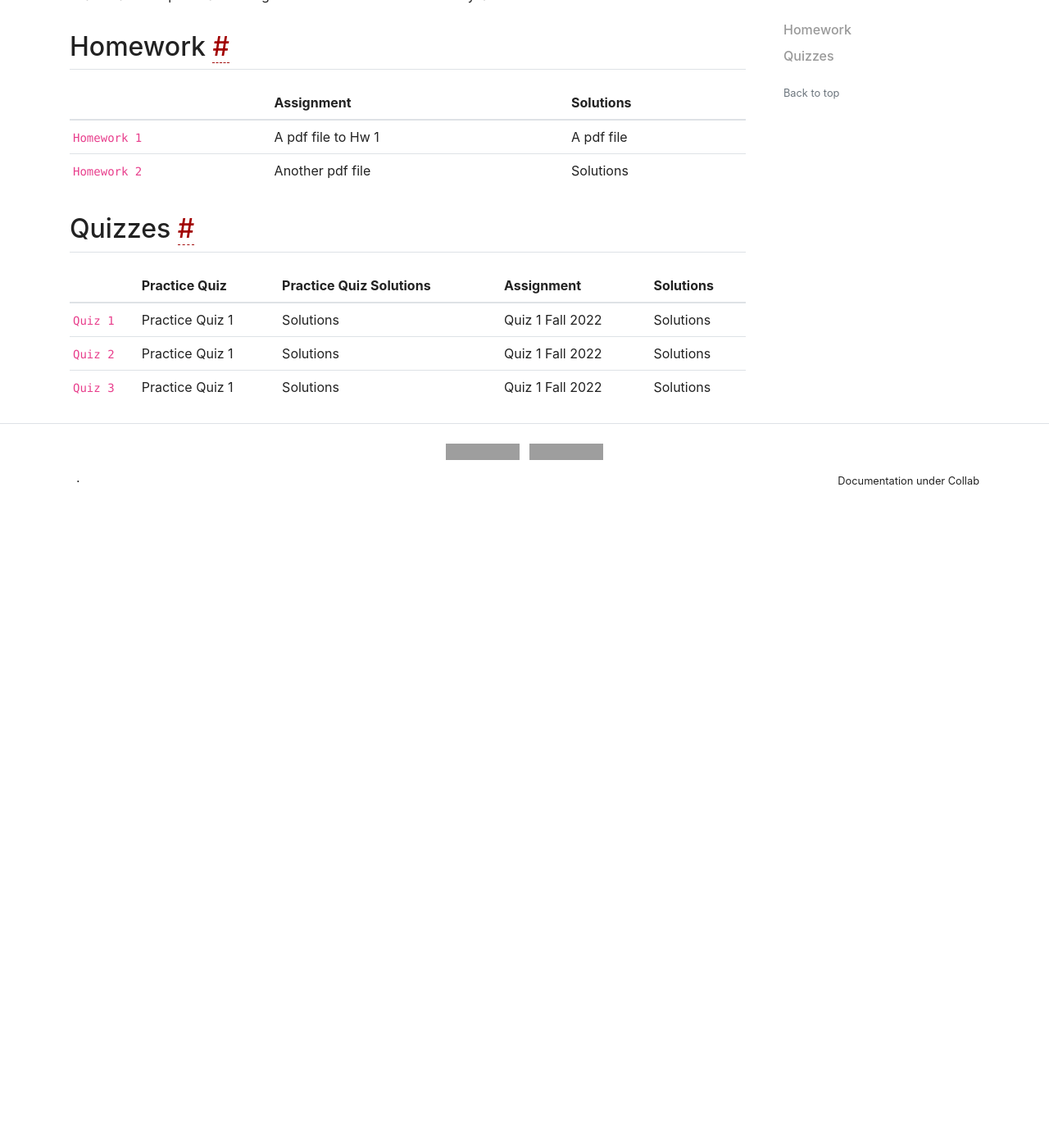
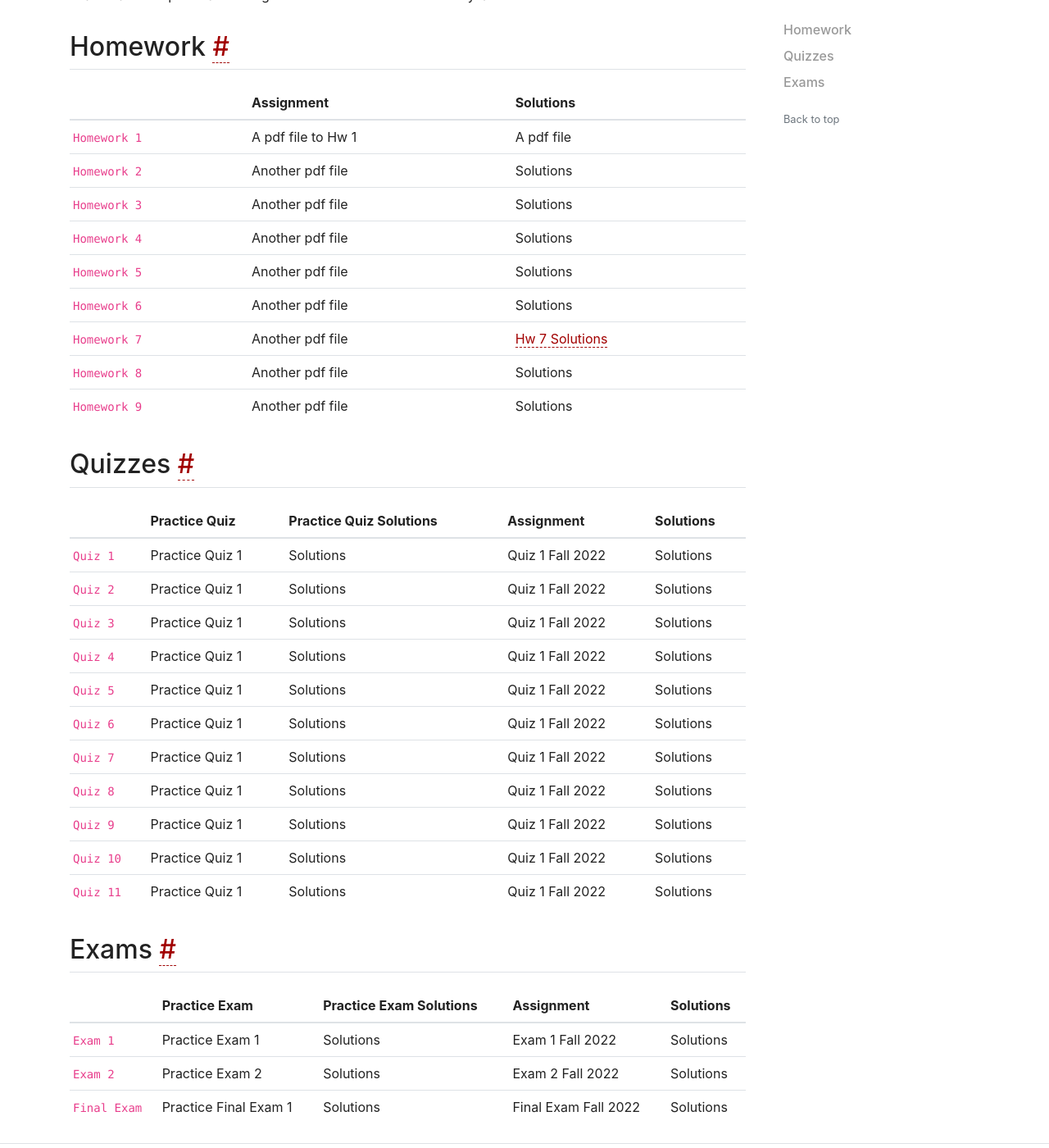
Before and after one commit to WilliamOlsen/Calculus-III, a Jekyll site: the page built from CourseMaterials/CourseAssignments.md, in a window 1280 px wide and 1400 px high, scrolled down 270 px. Shown: the whole window at 82% size. Built offline with Jekyll 4.4.1, drawn with Linux system fonts in a browser that asks for light colours; nearby versions of some CDN libraries; comment, search, counter and statistics services are not loaded; before the commit the page ends 900 px from its top, so only the background shows below that; grey boxes are pictures that could not be loaded.

```diff
--- a/CourseMaterials/CourseAssignments.md
+++ b/CourseMaterials/CourseAssignments.md
@@ -11,6 +11,13 @@ Grades are computed according to the rubric described on the syllabus.
 |:------------|:-------------------|:-----------|
 | `Homework 1`| A pdf file to Hw 1 | A pdf file |
 | `Homework 2`| Another pdf file   | Solutions  |
+| `Homework 3`| Another pdf file   | Solutions  |
+| `Homework 4`| Another pdf file   | Solutions  |
+| `Homework 5`| Another pdf file   | Solutions  |
+| `Homework 6`| Another pdf file   | Solutions  |
+| `Homework 7`| Another pdf file   | <a href = "{{ site.baseurl }}/CourseMaterials/Homework/Hw-7-SolutionsFALL2022.pdf">Hw 7 Solutions</a> |
+| `Homework 8`| Another pdf file   | Solutions  |
+| `Homework 9`| Another pdf file   | Solutions  |
 
 ## Quizzes
 
@@ -19,3 +26,19 @@ Grades are computed according to the rubric described on the syllabus.
 | `Quiz 1` | Practice Quiz 1 | Solutions | Quiz 1 Fall 2022  | Solutions |
 | `Quiz 2` | Practice Quiz 1 | Solutions | Quiz 1 Fall 2022  | Solutions |
 | `Quiz 3` | Practice Quiz 1 | Solutions | Quiz 1 Fall 2022  | Solutions |
+| `Quiz 4` | Practice Quiz 1 | Solutions | Quiz 1 Fall 2022  | Solutions |
+| `Quiz 5` | Practice Quiz 1 | Solutions | Quiz 1 Fall 2022  | Solutions |
+| `Quiz 6` | Practice Quiz 1 | Solutions | Quiz 1 Fall 2022  | Solutions |
+| `Quiz 7` | Practice Quiz 1 | Solutions | Quiz 1 Fall 2022  | Solutions |
+| `Quiz 8` | Practice Quiz 1 | Solutions | Quiz 1 Fall 2022  | Solutions |
+| `Quiz 9` | Practice Quiz 1 | Solutions | Quiz 1 Fall 2022  | Solutions |
+| `Quiz 10` | Practice Quiz 1 | Solutions | Quiz 1 Fall 2022  | Solutions |
+| `Quiz 11` | Practice Quiz 1 | Solutions | Quiz 1 Fall 2022  | Solutions |
+
+## Exams
+
+|          | Practice Exam | Practice Exam Solutions | Assignment | Solutions |
+|:---------|:--------------|:------------------------|:-----------|:----------|
+| `Exam 1` | Practice Exam 1 | Solutions | Exam 1 Fall 2022  | Solutions |
+| `Exam 2` | Practice Exam 2 | Solutions | Exam 2 Fall 2022  | Solutions |
+| `Final Exam` | Practice Final Exam 1 | Solutions | Final Exam Fall 2022  | Solutions |
```
Also changed, not shown: index.md (+1 -2 lines), 4 other files.
